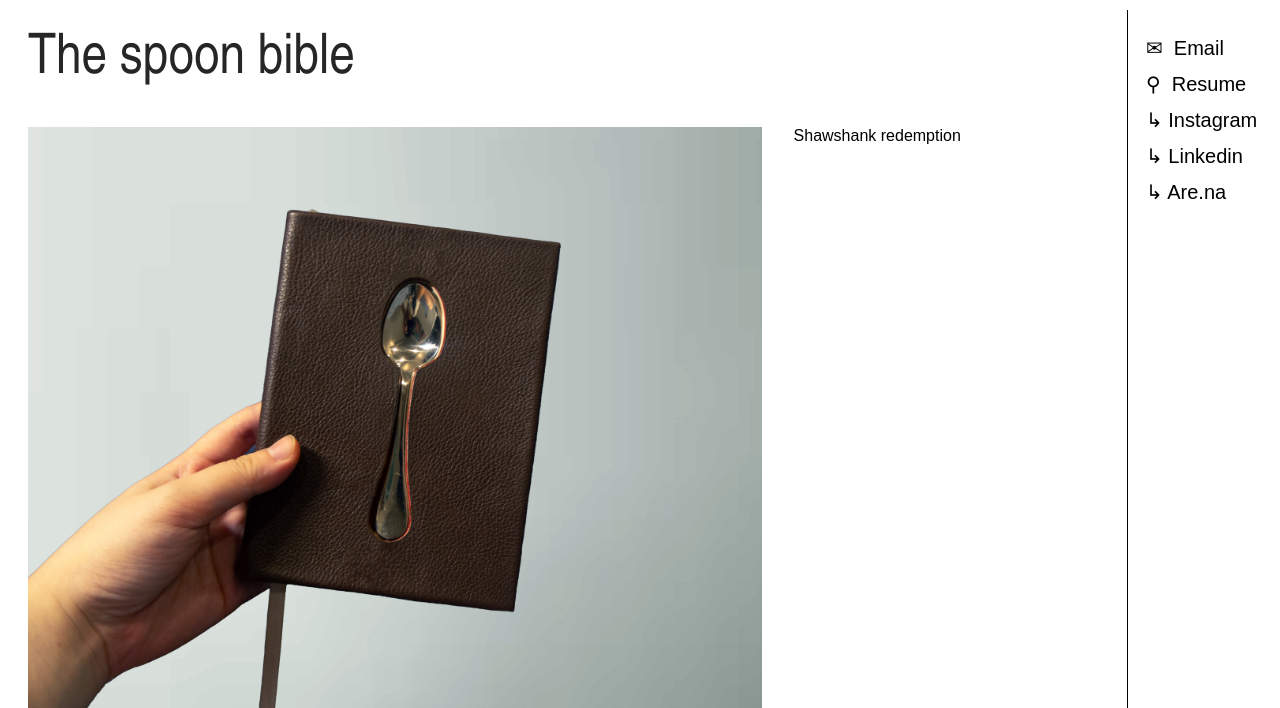
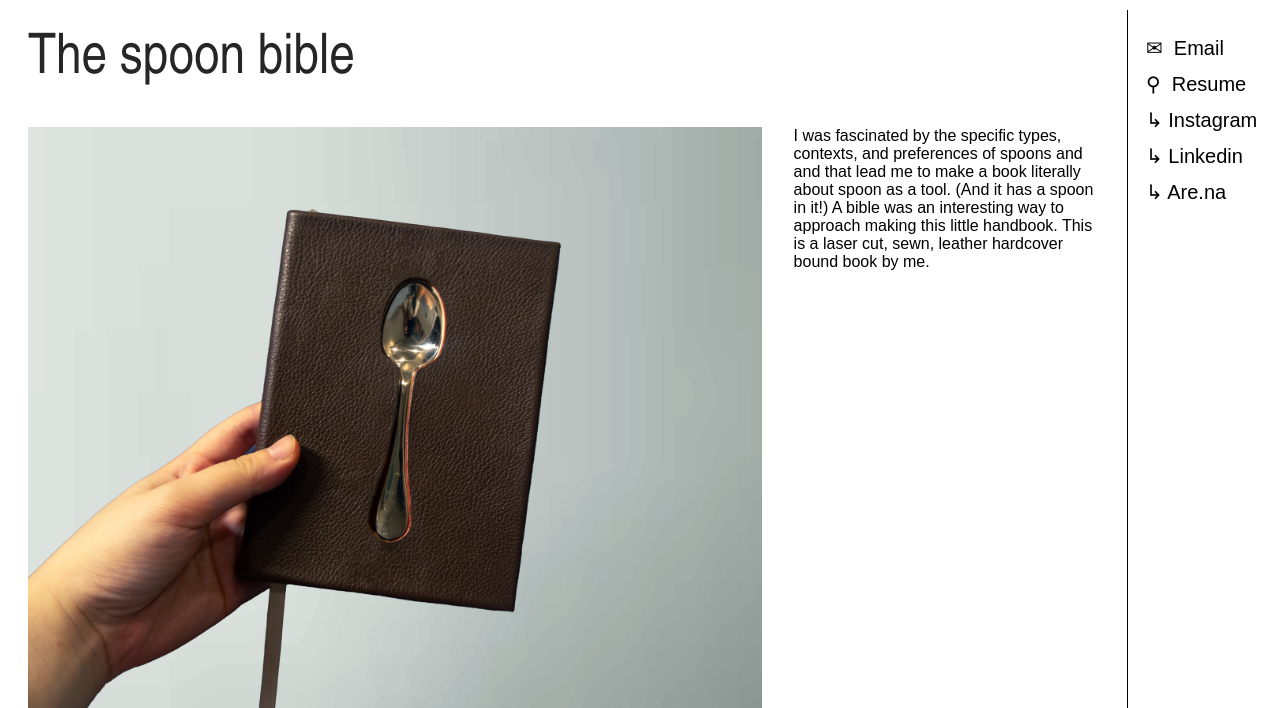
Before and after one commit to songh194/songh194.github.io, a plain HTML site: page spoonbible_page.html in a window 1280 px wide. Shown: the top 708 px of the page. Drawn offline with Linux system fonts and the light colour scheme.

Commit message:
first 3 pages description

```diff
--- a/spoonbible_page.html
+++ b/spoonbible_page.html
@@ -28,7 +28,8 @@
                     </video>
                 </div>
                 <div class="page_txt">
-                    <p>Shawshank redemption</p>
+                    <p>I was fascinated by the specific types, contexts, and preferences of spoons and and that lead me to make a book literally about spoon as a tool. (And it has a spoon in it!) A bible was an interesting way to approach making this little handbook.
+                        This is a laser cut, sewn, leather hardcover bound book by me.</p>
                 </div>
             </div>
         </div>
```
Also changed, not shown: anxiety_page.html (+1 -1 lines), homesickness_page.html (+1 -1 lines), anxietypainting.jpg (added), 1 other file.
